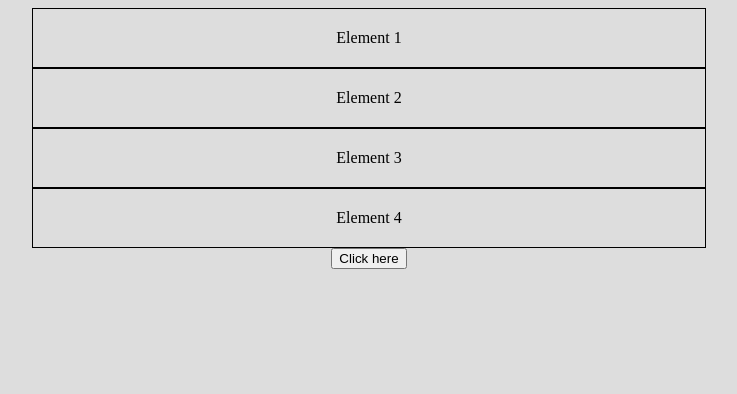
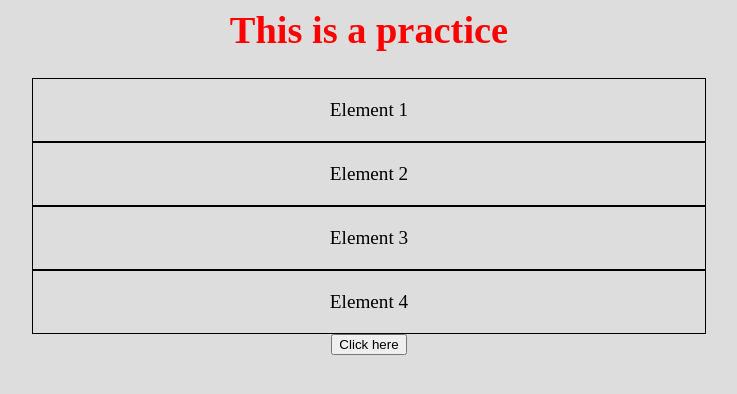
Before and after one commit to Tarik-Jebrouni/teamb-repo, a plain HTML site: page index.html in a window 1280 px wide. Shown: the whole page, without its empty margins (271-1008 px from the left). Drawn offline with Linux system fonts and the light colour scheme.

Commit message:
added a header

```diff
--- a/index.html
+++ b/index.html
@@ -7,6 +7,8 @@
 </head>
 <body>
     <div class="container">
+
+        <h1>This is a practice</h1>
 
         <div class="elements">
             <div class="innerElement">Element 1</div>
--- a/style.css
+++ b/style.css
@@ -1,5 +1,6 @@
 body{
     background-color: #ddd;
+    font-size: larger;
 
 }
 
@@ -20,3 +21,8 @@ body{
     width: 50%;
     margin:auto
 }
+
+
+h1{
+    color: red;
+}
```
